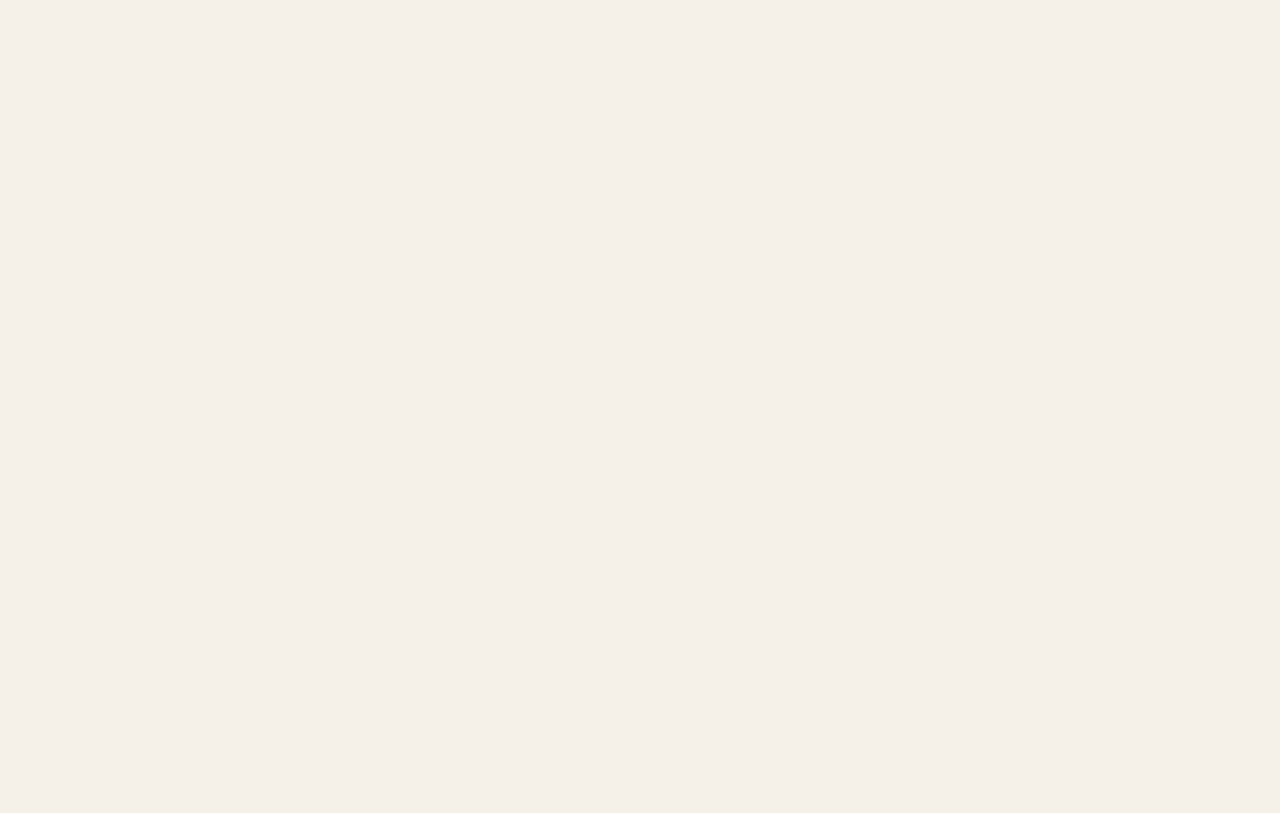
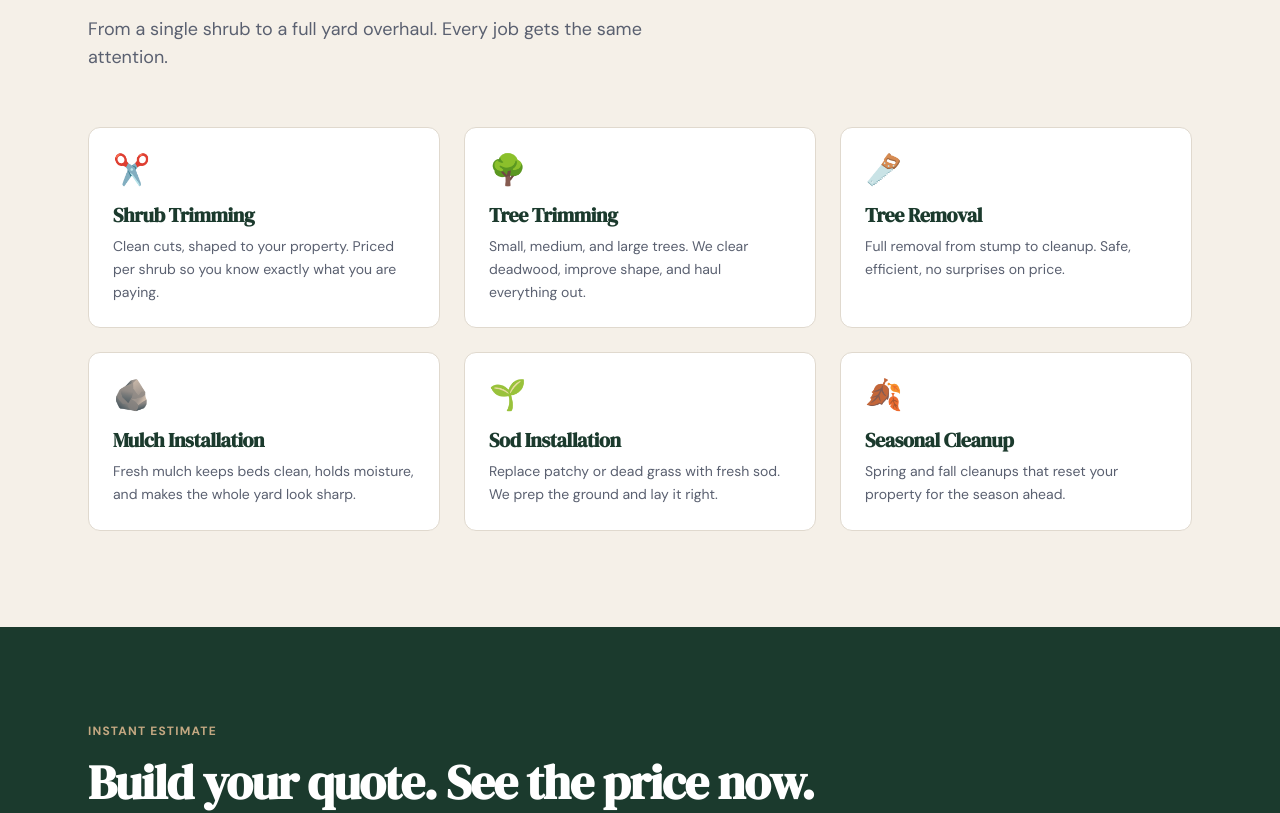
Before and after one commit to RayTurk/elm-stone-demo, a Next.js app: page / in a window 1280 px wide. Shown: the part 1040-1853 px from the top of the page. Before the commit the page ends 856 px from the top, so only its background shows below. Built offline with nearby package versions, Linux system fonts and the light colour scheme.

Commit message:
feat: wire up final page with all sections

```diff
--- a/app/page.tsx
+++ b/app/page.tsx
@@ -1,6 +1,11 @@
 import Nav from '@/components/Nav'
 import Hero from '@/components/Hero'
 import TrustBar from '@/components/TrustBar'
+import Services from '@/components/Services'
+import Estimator from '@/components/Estimator'
+import Gallery from '@/components/Gallery'
+import Testimonials from '@/components/Testimonials'
+import CTA from '@/components/CTA'
 
 export default function Home() {
   return (
@@ -9,6 +14,11 @@ export default function Home() {
       <main>
         <Hero />
         <TrustBar />
+        <Services />
+        <Estimator />
+        <Gallery />
+        <Testimonials />
+        <CTA />
       </main>
     </>
   )
```
